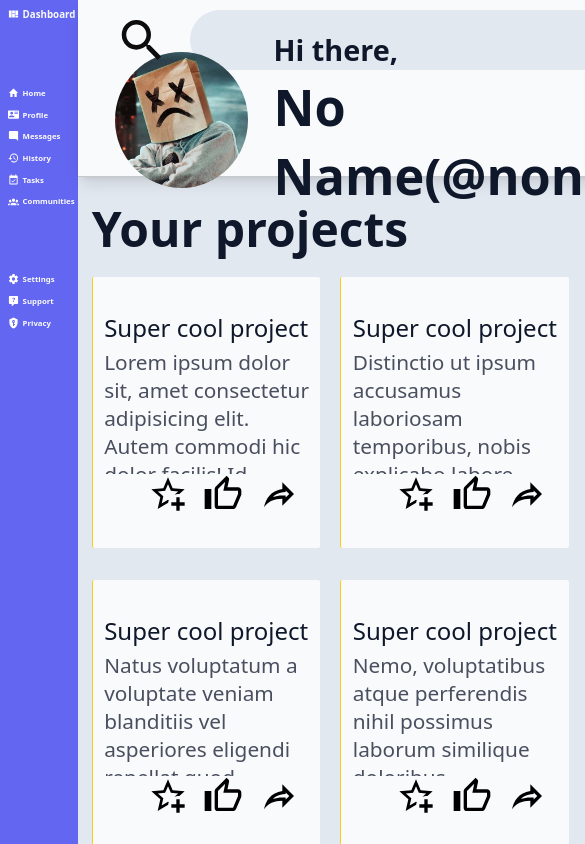
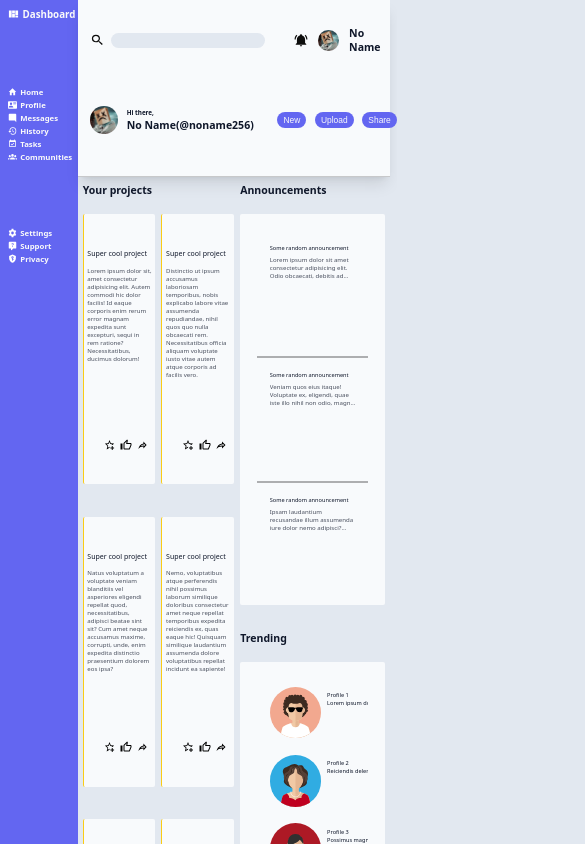
Before and after one commit to noName-256/admin-dashboard, a plain HTML site: page index.html in a window 390 px wide. Shown: the top 844 px of the page, 585 px wide, since content can reach past the window. Drawn offline with Linux system fonts and the light colour scheme.

Commit message:
Adjust sizings, icons, lines. Help responsiveness

```diff
--- a/style.css
+++ b/style.css
@@ -7,27 +7,71 @@ html {
     bg: background color
     icsz: icon size
     */
-    --sidebar-fs: 2.5rem;
+    --base: 0.8vw; /* base size */
+    --sidebar-fs: calc(2.5*var(--base));
     --sidebar-fw: 600;
-    --sidebar-icsz: 2rem;
-    --topbar-fs: 2.25rem;
+    --sidebar-icsz: calc(2*var(--base));
+    --topbar-fs: calc(2.25*var(--base));
     --topbar-fw: 600;
-    --topbar-icsz: calc(1.7*var(--sidebar-icsz));
+    --topbar-icsz: calc(1.5*var(--sidebar-icsz));
     --searchbar-fw: 400;
     --button-bgl: var(--sidebar-bgl);
     --button-fcl: var(--sidebar-fcl);
-    --projects-title-fs: 3rem;
+    --projects-title-fs: calc(2.25*var(--base));
     --projects-title-fw: 600;
-    --projects-icsz: 2.5rem;
-    --card-title-fs: 1.5rem;
+    --projects-icsz: calc(2.5*var(--base));
+    --card-title-fs: calc(1.5*var(--base));
     --card-title-fw: 500;
-    --card-para-fs: 1.3rem;
+    --card-para-fs: calc(1.3*var(--base));
     --card-para-fw: 400;
     --announcement-title-fs: calc(0.8*var(--card-title-fs));
     --announcement-title-fw: calc(var(--card-title-fw));
-    --announcement-para-fs: 1rem;
+    --announcement-para-fs: calc(1.3*var(--base));
     --announcement-para-fw: calc(var(--card-para-fw));
+    --trending-title-fs: calc(0.8*var(--card-title-fs));
     --para-opacity: 0.75;
+}
+@median (min-device-width: 480px)
+{
+    html
+    {
+        --base: 1.2vw;
+    }
+}
+@media (min-device-width: 800px)
+{
+    html
+    {
+        --base: 1.2vw;
+    }
+}
+@media (min-width: 900px)
+{
+    html
+    {
+        --base: 1.15vw;
+
+    }
+}
+@media (min-width: 1300px)
+{
+    html
+    {
+        --base: 1vw; /* base size */
+        --topbar-fs: calc(2*var(--base));
+        --announcement-title-fs: calc(0.8*var(--card-title-fs));
+        --announcement-title-fw: calc(var(--card-title-fw));
+        --announcement-para-fs: calc(1*var(--base));
+        --announcement-para-fw: calc(var(--card-para-fw));
+    }
+}
+@media (min-width: 1700px)
+{
+    html
+    {
+        --base: 0.8vw;
+        --topbar-fs: calc(2.25*var(--base));
+    }
 }
 html
 {
@@ -159,18 +203,18 @@ not allowing them to go over the sidebar on desktop, mobile should have a differ
 {
     display: flex;
     justify-content: end;
-    gap: 15%;
+    gap: 12%;
     align-items: center;
 }
 .topbar .profile-section .profile-picture
 {
-    height: calc(1.8*var(--topbar-icsz));
+    height: calc(1.5*var(--topbar-icsz));
     border-radius: 50%;
 }
 
 .topbar .hi-there-section .profile-picture
 {
-    height: calc(2.5*var(--topbar-icsz));
+    height: calc(2*var(--topbar-icsz));
     border-radius: 50%;
 }
 
@@ -192,15 +236,15 @@ not allowing them to go over the sidebar on desktop, mobile should have a differ
     display: flex;
     flex-direction: column;
     justify-content: center;
-    gap: 0.25vh;
+    gap: 0.2vh;
 }
 .topbar .hi-there-section .text .hi-there
 {
-    font-size: calc(0.8*var(--topbar-fs));
+    font-size: calc(0.6*var(--topbar-fs));
 }
 .topbar .hi-there-section .text .name
 {
-    font-size: calc(1.4*var(--topbar-fs));
+    font-size: calc(1*var(--topbar-fs));
 }
 
 .topbar .buttons-section
@@ -258,6 +302,7 @@ not allowing them to go over the sidebar on desktop, mobile should have a differ
 {
     display: flex;
     flex-direction: column;
+    gap: 1vh;
     box-sizing: border-box;
     border-radius: 0.5vw;
     padding-top: 4vh;
@@ -269,7 +314,6 @@ not allowing them to go over the sidebar on desktop, mobile should have a differ
 }
 .main .projects .project-cards .card .title
 {
-    margin-bottom: 2%;
     font-size: var(--card-title-fs);
     font-weight: var(--card-title-fw);
 }
@@ -332,6 +376,9 @@ not allowing them to go over the sidebar on desktop, mobile should have a differ
 .main .announcements .content .cards-container .card-container .card
 {
     overflow: hidden;
+    display: flex;
+    flex-direction: column;
+    gap: 0.5vh;
 }
 .main .announcements .content .card-container:not(:first-child){border-top: 2px solid rgb(0 0 0 / 0.3);}
 .main .announcements .content .card .title
@@ -341,7 +388,6 @@ not allowing them to go over the sidebar on desktop, mobile should have a differ
 }
 .main .announcements .content .card .text
 {
-    flex: 1 1 0;
     font-size: var(--announcement-para-fs);
     font-weight: var(--announcement-para-fw);
     opacity: var(--para-opacity);
@@ -399,7 +445,7 @@ not allowing them to go over the sidebar on desktop, mobile should have a differ
 }
 .main .trending .content .card .text .name
 {
-    font-size: var(--announcement-title-fs);
+    font-size: var(--trending-title-fs);
     font-weight: var(--announcement-title-fw);
 }
 .main .trending .content .card .text .description
@@ -408,7 +454,7 @@ not allowing them to go over the sidebar on desktop, mobile should have a differ
     white-space: nowrap;
     overflow: hidden;
     text-overflow: ellipsis;
-    font-size: var(--announcement-title-fs);
+    font-size: var(--trending-title-fs);
     font-weight: var(--announcement-para-fw);
 }
 
```
